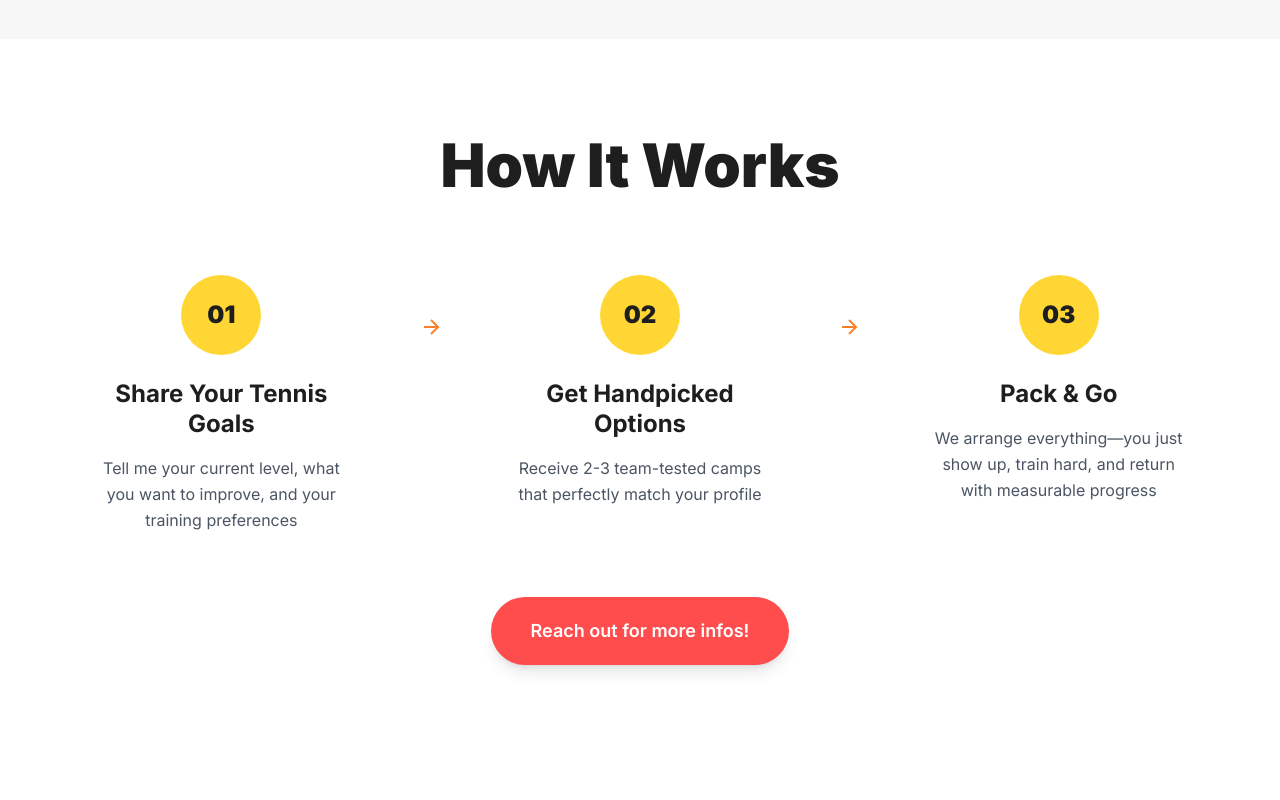
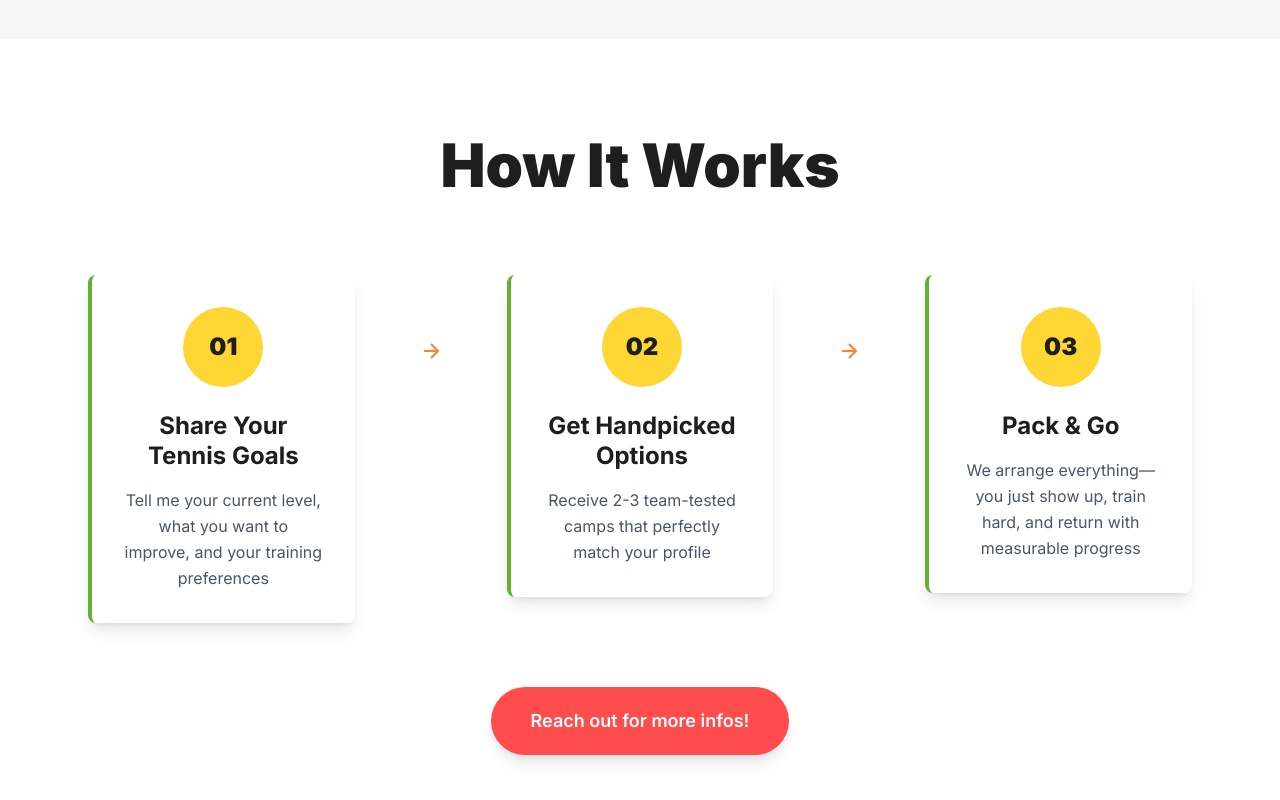
Before and after one commit to fchanaud/sun_skill, a website: page index.html in a window 1280 px wide. Shown: the part 1758-2558 px from the top of the page. Before the commit the page ends 2519 px from the top, so only its background shows below. Drawn offline with nearby package versions, Linux system fonts and the light colour scheme.

Commit message:
Implement exact design requirements matching screenshots
- Use the specific tennis court background image from user's screenshot
- Move 'Ace Rec' company name to top left corner
- Make country flags bigger (32x24px instead of 24x18px)
- Add cards with green left borders for 'How It Works' section
- Implement light yellow hover effect (citrus-yellow with opacity) matching color palette
- Add proper card styling with shadows and hover animations
- Maintain responsive design and typography

```diff
--- a/index.html
+++ b/index.html
@@ -35,7 +35,7 @@
     <style>
         .hero-bg {
             background: linear-gradient(rgba(0, 0, 0, 0.35), rgba(0, 0, 0, 0.35)),
-                        url('https://images.unsplash.com/photo-1578662996442-48f60103fc96?ixlib=rb-4.0.3&ixid=M3wxMjA3fDB8MHxwaG90by1wYWdlfHx8fGVufDB8fHx8fA%3D%3D&auto=format&fit=crop&w=2070&q=80');
+                        url('https://images.unsplash.com/photo-1526506118085-60ce8714f8c5?ixlib=rb-4.0.3&ixid=M3wxMjA3fDB8MHxwaG90by1wYWdlfHx8fGVufDB8fHx8fA%3D%3D&auto=format&fit=crop&w=2070&q=80');
             background-size: cover;
             background-position: center bottom;
             background-repeat: no-repeat;
@@ -54,11 +54,13 @@
     <!-- Hero Section -->
     <section class="relative h-screen min-h-[600px] flex items-center justify-center overflow-hidden">
         <div class="hero-bg absolute inset-0 -z-10"></div>
+
+        <!-- Logo in top left -->
+        <div class="absolute top-8 left-8 z-20">
+            <h1 class="text-4xl font-bold text-white drop-shadow-lg">Ace Rec</h1>
+        </div>
+
         <div class="text-center text-white z-10 relative max-w-4xl mx-auto px-6">
-            <!-- Logo -->
-            <div class="absolute -top-44 left-0 right-0">
-                <h1 class="text-4xl font-bold opacity-100 text-white drop-shadow-lg">Ace Rec</h1>
-            </div>
 
             <!-- Main Content -->
             <div class="hero-text">
@@ -79,10 +81,10 @@
             </div>
 
             <!-- Country Flags -->
-            <div class="flex justify-center gap-5 mb-6">
-                <img src="https://flagcdn.com/w40/es.png" alt="Spain" width="24" height="18" class="rounded transition-transform duration-200 hover:scale-110">
-                <img src="https://flagcdn.com/w40/fr.png" alt="France" width="24" height="18" class="rounded transition-transform duration-200 hover:scale-110">
-                <img src="https://flagcdn.com/w40/pt.png" alt="Portugal" width="24" height="18" class="rounded transition-transform duration-200 hover:scale-110">
+            <div class="flex justify-center gap-6 mb-6">
+                <img src="https://flagcdn.com/w40/es.png" alt="Spain" width="32" height="24" class="rounded transition-transform duration-200 hover:scale-110">
+                <img src="https://flagcdn.com/w40/fr.png" alt="France" width="32" height="24" class="rounded transition-transform duration-200 hover:scale-110">
+                <img src="https://flagcdn.com/w40/pt.png" alt="Portugal" width="32" height="24" class="rounded transition-transform duration-200 hover:scale-110">
             </div>
 
             <!-- Scroll Indicator -->
@@ -167,43 +169,55 @@
             <!-- Steps Container -->
             <div class="flex flex-col lg:flex-row items-start justify-center gap-10 lg:gap-16 mb-16">
                 <!-- Step 1 -->
-                <div class="flex-1 max-w-sm text-center">
-                    <div class="w-20 h-20 bg-citrus-yellow text-dark-slate rounded-full flex items-center justify-center text-2xl font-black mx-auto mb-6">01</div>
-                    <div>
+                <div class="flex-1 max-w-sm">
+                    <div class="bg-white border-l-4 border-lime-green p-8 rounded-lg shadow-lg transition-all duration-300 hover:bg-citrus-yellow hover:bg-opacity-20 hover:-translate-y-1 hover:shadow-xl">
+                        <div class="text-center mb-6">
+                            <div class="w-20 h-20 bg-citrus-yellow text-dark-slate rounded-full flex items-center justify-center text-2xl font-black mx-auto mb-4">01</div>
+                        </div>
+                        <div class="text-center">
                             <h3 class="text-2xl font-bold text-dark-slate mb-4 leading-tight">Share Your Tennis Goals</h3>
                             <p class="text-gray-600 leading-relaxed">Tell me your current level, what you want to improve, and your training preferences</p>
                         </div>
                     </div>
+                </div>
 
                 <!-- Arrow 1 -->
-                <div class="hidden lg:flex items-center justify-center mt-10 flex-shrink-0">
+                <div class="hidden lg:flex items-center justify-center mt-16 flex-shrink-0">
                     <svg width="24" height="24" viewBox="0 0 24 24" fill="none" xmlns="http://www.w3.org/2000/svg">
                         <path d="M5 12h14m-7-7 7 7-7 7" stroke="#FF7F2A" stroke-width="2"/>
                     </svg>
                 </div>
 
                 <!-- Step 2 -->
-                <div class="flex-1 max-w-sm text-center">
-                    <div class="w-20 h-20 bg-citrus-yellow text-dark-slate rounded-full flex items-center justify-center text-2xl font-black mx-auto mb-6">02</div>
-                    <div>
+                <div class="flex-1 max-w-sm">
+                    <div class="bg-white border-l-4 border-lime-green p-8 rounded-lg shadow-lg transition-all duration-300 hover:bg-citrus-yellow hover:bg-opacity-20 hover:-translate-y-1 hover:shadow-xl">
+                        <div class="text-center mb-6">
+                            <div class="w-20 h-20 bg-citrus-yellow text-dark-slate rounded-full flex items-center justify-center text-2xl font-black mx-auto mb-4">02</div>
+                        </div>
+                        <div class="text-center">
                             <h3 class="text-2xl font-bold text-dark-slate mb-4 leading-tight">Get Handpicked Options</h3>
                             <p class="text-gray-600 leading-relaxed">Receive 2-3 team-tested camps that perfectly match your profile</p>
                         </div>
                     </div>
+                </div>
 
                 <!-- Arrow 2 -->
-                <div class="hidden lg:flex items-center justify-center mt-10 flex-shrink-0">
+                <div class="hidden lg:flex items-center justify-center mt-16 flex-shrink-0">
                     <svg width="24" height="24" viewBox="0 0 24 24" fill="none" xmlns="http://www.w3.org/2000/svg">
                         <path d="M5 12h14m-7-7 7 7-7 7" stroke="#FF7F2A" stroke-width="2"/>
                     </svg>
                 </div>
 
                 <!-- Step 3 -->
-                <div class="flex-1 max-w-sm text-center">
-                    <div class="w-20 h-20 bg-citrus-yellow text-dark-slate rounded-full flex items-center justify-center text-2xl font-black mx-auto mb-6">03</div>
-                    <div>
+                <div class="flex-1 max-w-sm">
+                    <div class="bg-white border-l-4 border-lime-green p-8 rounded-lg shadow-lg transition-all duration-300 hover:bg-citrus-yellow hover:bg-opacity-20 hover:-translate-y-1 hover:shadow-xl">
+                        <div class="text-center mb-6">
+                            <div class="w-20 h-20 bg-citrus-yellow text-dark-slate rounded-full flex items-center justify-center text-2xl font-black mx-auto mb-4">03</div>
+                        </div>
+                        <div class="text-center">
                             <h3 class="text-2xl font-bold text-dark-slate mb-4 leading-tight">Pack & Go</h3>
                             <p class="text-gray-600 leading-relaxed">We arrange everything—you just show up, train hard, and return with measurable progress</p>
+                        </div>
                     </div>
                 </div>
             </div>
```
Lines whose indentation alone changed are shown as unchanged.
